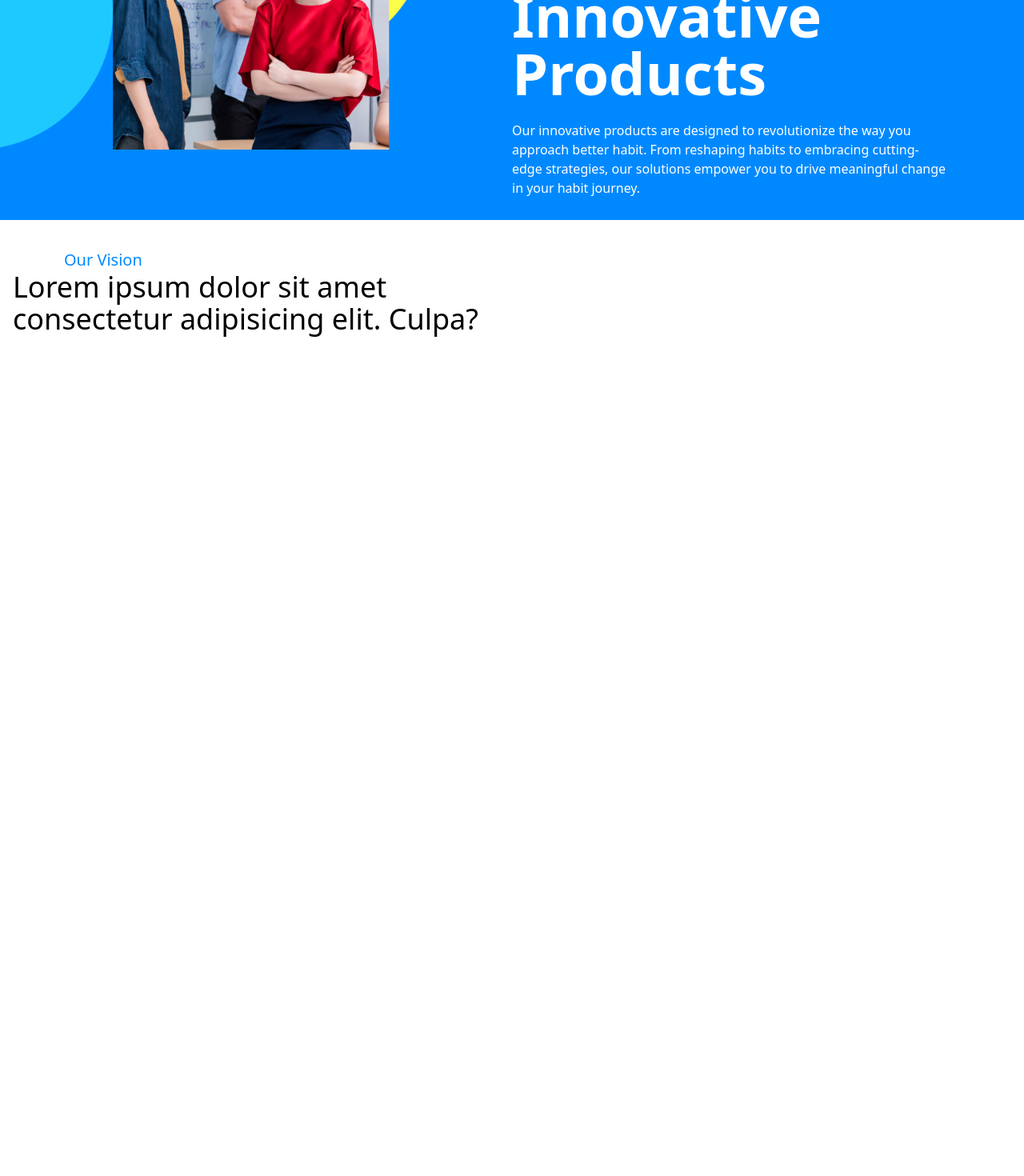
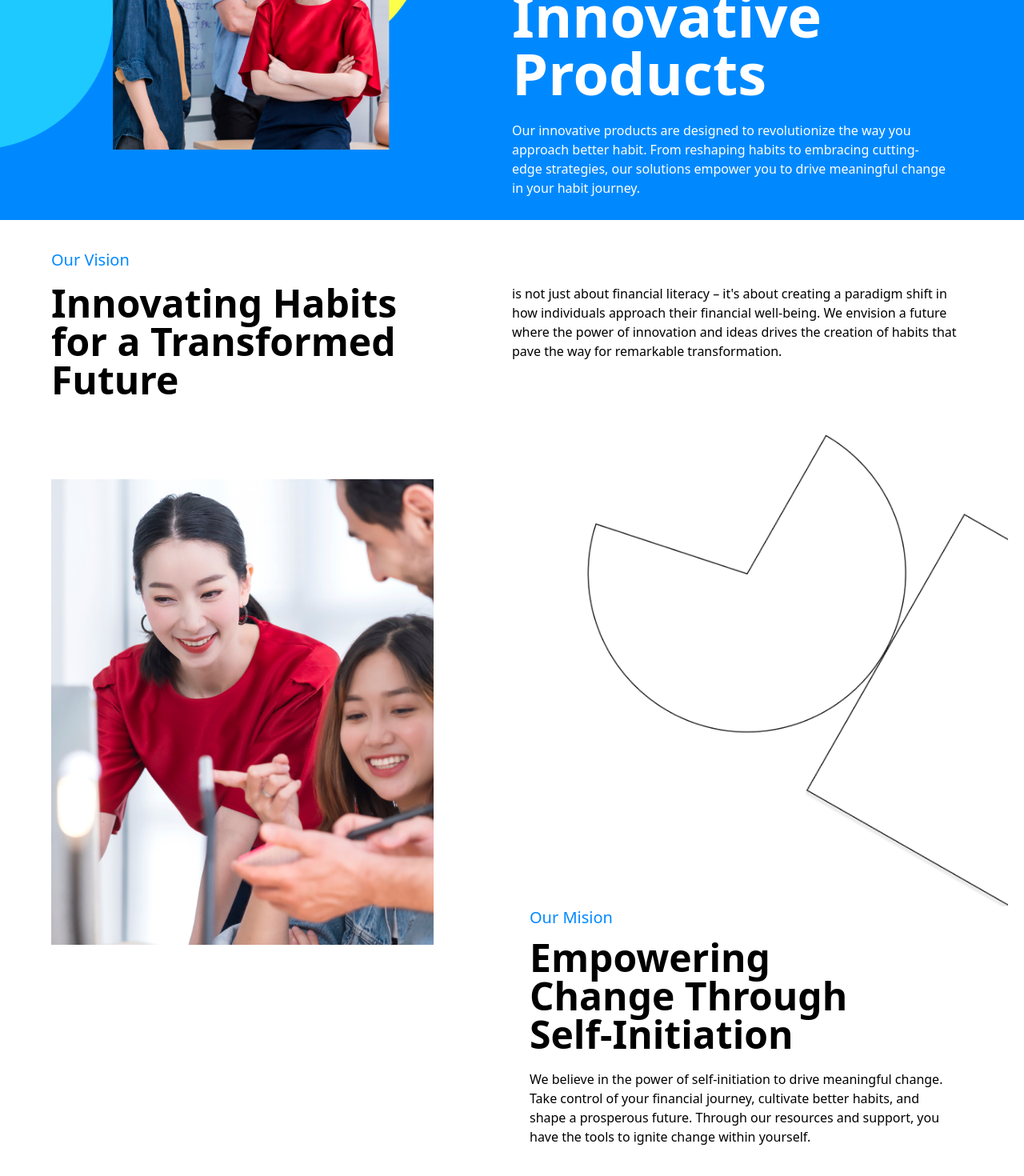
Before and after one commit to Blue-Habit/blue-habit-landing, a Nuxt app: page / in a window 1280 px wide. Shown: the part 402-1872 px from the top of the page at 80% size. Before the commit the page ends 857 px from the top, so only its background shows below. Built offline with nearby package versions, Linux system fonts and the light colour scheme.

Commit message:
create vision mision

```diff
--- a/components/VisionMision.vue
+++ b/components/VisionMision.vue
@@ -1,10 +1,37 @@
 <template>
-  <div class="container vision mx-auto py-9">
+  <div class="vision mx-auto py-9">
     <h1 class="text-primary text-xl lg:px-16 sm:px-5">Our Vision</h1>
-    <div class="grid lg:grid-cols-2 sm:grid-cols-1">
-      <h1 class="text-4xl">
-        Lorem ipsum dolor sit amet consectetur adipisicing elit. Culpa?
+    <div class="grid lg:grid-cols-2 sm:grid-cols-1 lg:px-16 sm:px-5">
+      <h1 class="text-5xl pt-4 font-bold">
+        Innovating Habits <br />for a Transformed <br />Future
       </h1>
+      <p class="pt-4">
+        is not just about financial literacy – it's about creating a paradigm
+        shift in how individuals approach their financial well-being. We
+        envision a future where the power of innovation and ideas drives the
+        creation of habits that pave the way for remarkable transformation.
+      </p>
+    </div>
+  </div>
+  <div class="mision mx-auto">
+    <div class="grid lg:grid-cols-2 sm:grid-cols-1 lg:pl-16 sm:px-5">
+      <img src="@/assets/img/img-mision.png" alt="" class="pt-16 w-4/5" />
+      <div class="grid grid-rows-2">
+        <img src="@/assets/img/img-mision2.png" alt="w-4/5" />
+        <div class="pe-8">
+          <h1 class="text-primary text-xl">Our Mision</h1>
+          <h1 class="text-5xl pt-3 font-bold">
+            Empowering <br />
+            Change Through <br />Self-Initiation
+          </h1>
+          <p class="pt-5 pe-8">
+            We believe in the power of self-initiation to drive meaningful
+            change. Take control of your financial journey, cultivate better
+            habits, and shape a prosperous future. Through our resources and
+            support, you have the tools to ignite change within yourself.
+          </p>
+        </div>
+      </div>
     </div>
   </div>
 </template>
```
Also changed, not shown: assets/img/img-mision.png (added), assets/img/img-mision2.png (added).
